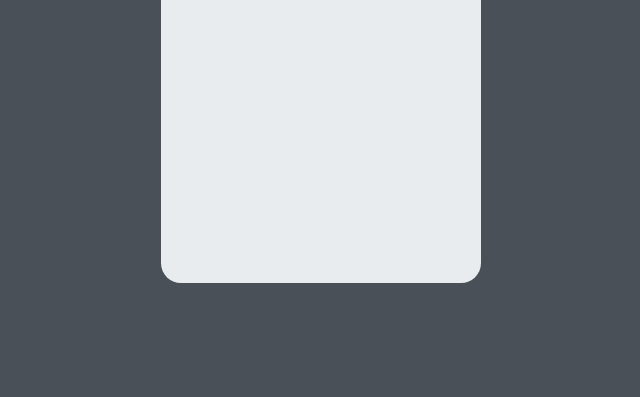
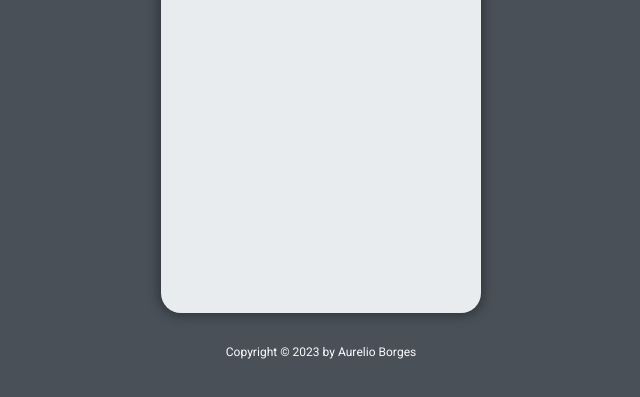
Before and after one commit to aureliojoseph/my-todo, a plain HTML site: page index.html in a window 1280 px wide. Shown: the part 237-634 px from the top of the page, without its empty margins (319-959 px from the left). Drawn offline with nearby package versions, Linux system fonts and the light colour scheme.

Commit message:
create footer and update styles

```diff
--- a/index.html
+++ b/index.html
@@ -32,5 +32,11 @@
       </ul>
     </div>
   </main>
+
+  <footer>
+    <div class="footer-text">
+      Copyright &copy; <span class="year">2027</span> by Aurelio Borges
+    </div>
+  </footer>
 </body>
 </html>
--- a/script.js
+++ b/script.js
@@ -1,4 +1,8 @@
 'use strict'
+
+const yearEl = document.querySelector(".year")
+const currentYear = new Date().getFullYear()
+yearEl.textContent = currentYear
 
 const inputField = document.getElementById('input-item')
 const addButton = document.getElementById('add-button')
--- a/styles.css
+++ b/styles.css
@@ -15,8 +15,9 @@ main {
   width: 320px;
   height: 500px;
   background-color: #e9ecef;
-  margin: 20px auto;
+  margin: 50px auto 0;
   border-radius: 20px;
+  box-shadow: 0px 0px 10px 4px #343a40;
 }
 
 .input-container {
@@ -88,3 +89,10 @@ main {
 .list-container h3 {
   text-align: center;
 }
+
+.footer-text {
+  padding: 30px;
+  text-align: center;
+  font-size: 12px;
+  color: #f8f9fa;
+}
```
